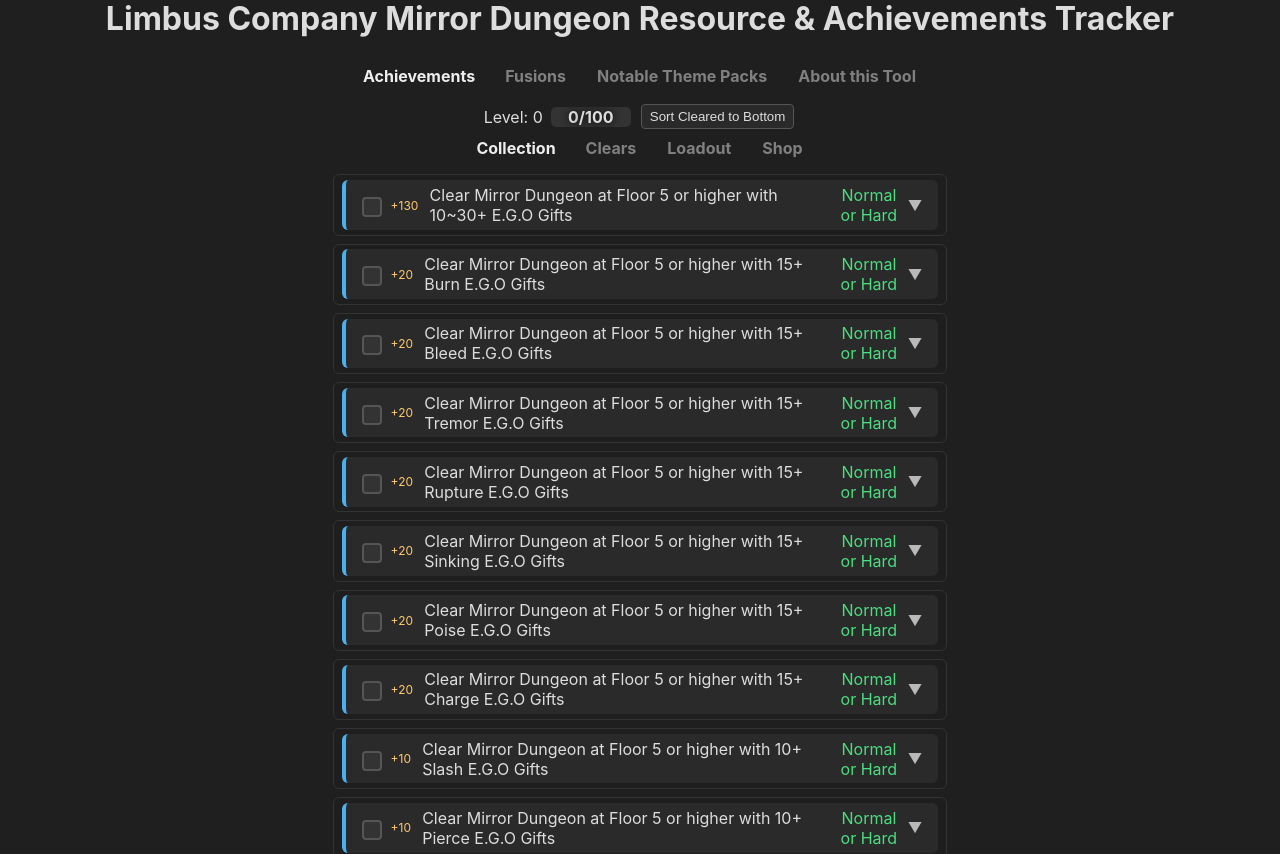
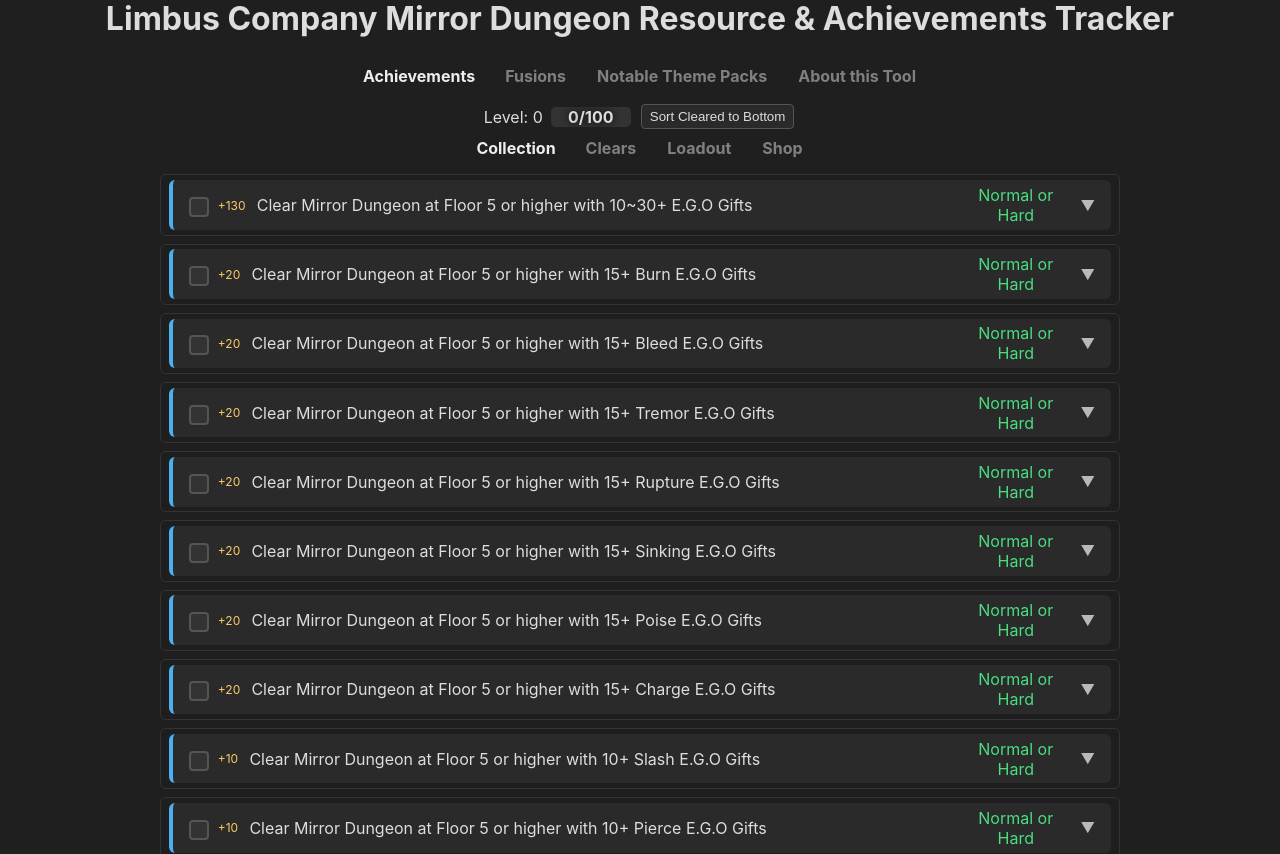
Before and after one commit to eldritchtools/limbus-mirror-dungeon-resource, a React (Create React App) app: page / in a window 1280 px wide. Built offline with nearby package versions, Linux system fonts and the light colour scheme.

Commit message:
Widen achievements and allow scrolling throughout the entire width of the screen

```diff
--- a/src/AchievementsTab.js
+++ b/src/AchievementsTab.js
@@ -19,7 +19,7 @@
                     <label class="checkbox-container">
                         <input type="checkbox" onChange={() => {
                             if (tracking[achievement.index] > i) setAchievementTracking(i);
-                            else setAchievementTracking(i+1);
+                            else setAchievementTracking(i + 1);
                         }} checked={tracking[achievement.index] > i} />
                         <span class="checkmark" />
                     </label>
@@ -40,9 +40,9 @@
             <div style={{ display: "flex", gap: "0.2rem", width: "85%", alignItems: "center" }}>
                 <label class="checkbox-container">
                     <input type="checkbox" onChange={() => {
-                        if (tracking[achievement.index] > len-1) setAchievementTracking(0);
+                        if (tracking[achievement.index] > len - 1) setAchievementTracking(0);
                         else setAchievementTracking(len);
-                    }} checked={tracking[achievement.index] > len-1} />
+                    }} checked={tracking[achievement.index] > len - 1} />
                     <span class="checkmark" />
                 </label>
                 <span class="points">+{points}</span>
@@ -55,7 +55,7 @@
         </summary>
         <div style={{ padding: "0.5rem 1.5rem 0.1rem 1.5rem", display: "flex", flexDirection: "column", gap: "0.5rem" }}>
             {subAchievements ? <div>{subAchievements}</div> : null}
-            <div style={{width: "100%", textAlign: "start"}}> <AchievementTips data={data} achievement={achievement} /> </div>
+            <div style={{ width: "100%", textAlign: "start" }}> <AchievementTips data={data} achievement={achievement} /> </div>
         </div>
     </details>
 }
@@ -68,13 +68,17 @@
             return acc;
         }, [[], []])
 
-        return <div style={{ display: "flex", flexDirection: "column", width: "100%", maxHeight: "100%", overflowY: "auto" }}>
-            {unticked.map(achievement => <Achievement key={achievement.index} data={data} achievement={achievement} tracking={tracking} setAchievementTracking={(value) => setAchievementTracking(category, achievement, value)} />)}
-            {ticked.map(achievement => <Achievement key={achievement.index} data={data} achievement={achievement} tracking={tracking} setAchievementTracking={(value) => setAchievementTracking(category, achievement, value)} />)}
+        return <div style={{ display: "flex", justifyContent: "center", width: "100vw", overflowY: "auto" }}>
+            <div style={{ display: "flex", flexDirection: "column", width: "75%", maxHeight: "100%" }}>
+                {unticked.map(achievement => <Achievement key={achievement.index} data={data} achievement={achievement} tracking={tracking} setAchievementTracking={(value) => setAchievementTracking(category, achievement, value)} />)}
+                {ticked.map(achievement => <Achievement key={achievement.index} data={data} achievement={achievement} tracking={tracking} setAchievementTracking={(value) => setAchievementTracking(category, achievement, value)} />)}
+            </div>
         </div>
     } else {
-        return <div style={{ display: "flex", flexDirection: "column", width: "100%", maxHeight: "100%", overflowY: "auto" }}>
-            {achievements.map(achievement => <Achievement key={achievement.index} data={data} achievement={achievement} tracking={tracking} setAchievementTracking={(value) => setAchievementTracking(category, achievement, value)} />)}
+        return <div style={{ display: "flex", justifyContent: "center", width: "100vw", overflowY: "auto" }}>
+            <div style={{ display: "flex", flexDirection: "column", width: "75%", maxHeight: "100%" }}>
+                {achievements.map(achievement => <Achievement key={achievement.index} data={data} achievement={achievement} tracking={tracking} setAchievementTracking={(value) => setAchievementTracking(category, achievement, value)} />)}
+            </div>
         </div>
     }
 }
@@ -108,12 +112,12 @@
         setSortClearedToBottom(!sortClearedToBottom);
     }
 
-    return <div style={{ display: "flex", flexDirection: "column", alignItems: "center", width: "75%" }}>
-        <div style={{display: "flex", flexDirection: "row", gap: "0.5rem", alignItems: "center"}}>
-            <div>Level: {Math.floor(totalPoints/100)}</div>
-            <div style={{width: "5rem", height: "20px", backgroundColor: "#333", borderRadius: "5px", overflow: "hidden", position: "relative"}}>
-                <div style={{width: `${totalPoints%100}%`, height: "100%", backgroundColor: "#4caf50", transition: "width 0.3s ease"}} />
-                <span style={{position: "absolute", top: "50%", left: "50%", transform: "translate(-50%, -50%)", fontWeight: "bold", textShadow: "0 0 8px #000"}}> {totalPoints%100}/100 </span>
+    return <div style={{ display: "flex", flexDirection: "column", alignItems: "center", width: "100%" }}>
+        <div style={{ display: "flex", flexDirection: "row", gap: "0.5rem", alignItems: "center" }}>
+            <div>Level: {Math.floor(totalPoints / 100)}</div>
+            <div style={{ width: "5rem", height: "20px", backgroundColor: "#333", borderRadius: "5px", overflow: "hidden", position: "relative" }}>
+                <div style={{ width: `${totalPoints % 100}%`, height: "100%", backgroundColor: "#4caf50", transition: "width 0.3s ease" }} />
+                <span style={{ position: "absolute", top: "50%", left: "50%", transform: "translate(-50%, -50%)", fontWeight: "bold", textShadow: "0 0 8px #000" }}> {totalPoints % 100}/100 </span>
             </div>
             <button class={`toggle-button ${sortClearedToBottom ? 'active' : ''}`} onClick={toggleSortClearedToBottom}>Sort Cleared to Bottom</button>
         </div>
```
